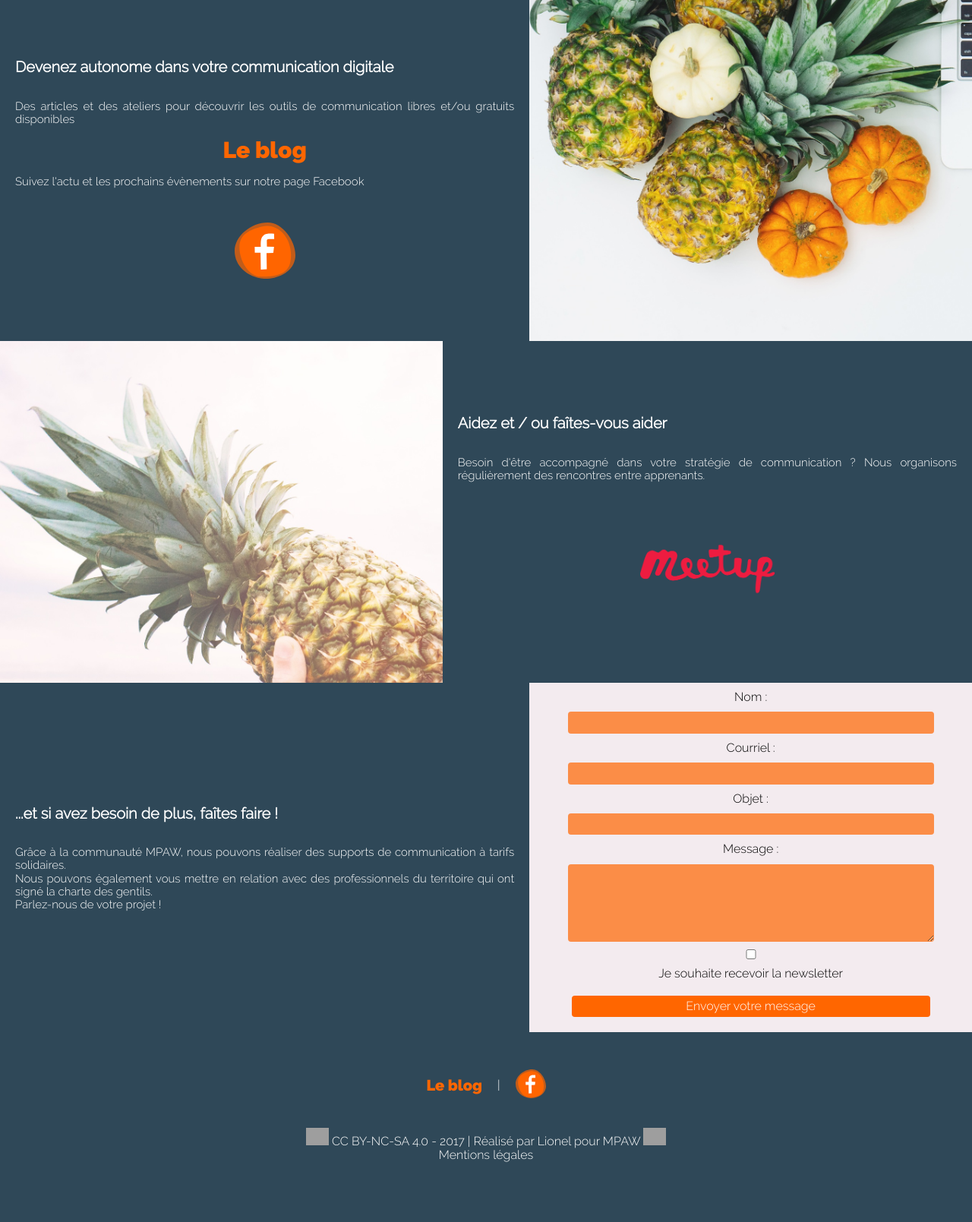
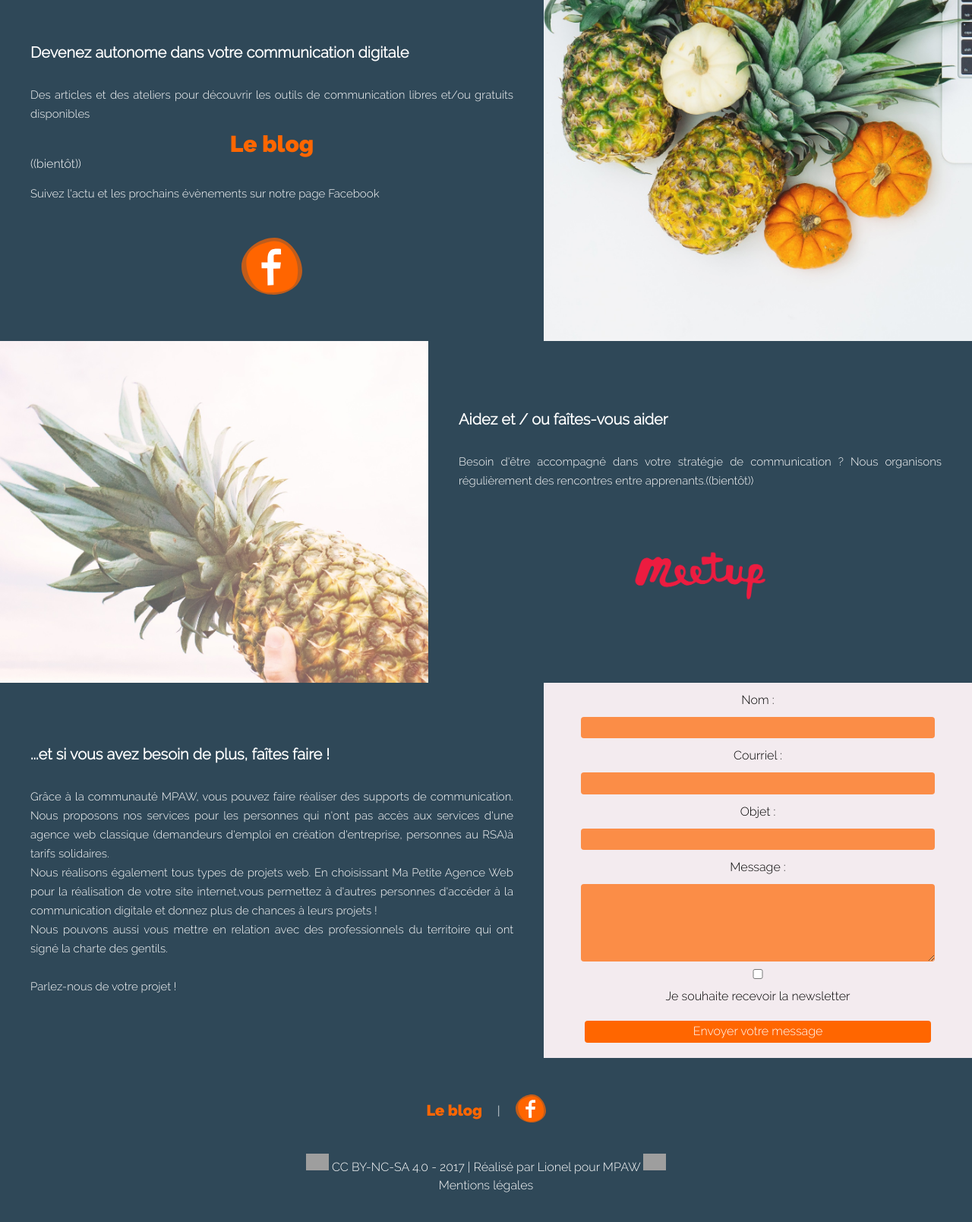
Before and after one commit to Letitbe133/mpaw, a PHP site: page / in a window 1280 px wide. Shown: the part 1251-2860 px from the top of the page at 76% size. Before the commit the page ends 2781 px from the top, so only its background shows below. Run offline with PHP 8.4, Linux system fonts and the light colour scheme; some libraries are stand-ins or nearby versions; grey boxes are pictures that could not be loaded.

Commit message:
interlignes+padding+texte dernière section

```diff
--- a/private/view/main.php
+++ b/private/view/main.php
@@ -27,7 +27,7 @@
             <p>
                 Des articles et des ateliers pour découvrir les outils de communication libres et/ou gratuits disponibles
             </p>
-            <a href="blog.mpaw.xyz">Le blog</a>
+            <a href="blog.mpaw.xyz">Le blog</a> ((bientôt))
             <p>
 
                 Suivez l'actu et les prochains évènements sur notre page Facebook
@@ -43,7 +43,7 @@
 		Aidez et / ou faîtes-vous aider
             </h2>
             <p>
-                Besoin d'être accompagné dans votre stratégie de communication ? Nous organisons régulièrement des rencontres entre apprenants.
+                Besoin d'être accompagné dans votre stratégie de communication ? Nous organisons régulièrement des rencontres entre apprenants.((bientôt))
             </p>
             <a href="#" target="blank"><img src="public/images/meetup-logo1200x630-transparent.png" width="" alt="Suivez-nous sur Meetup" /></a>
         </div>
@@ -51,11 +51,12 @@
     <section id="pro">
         <div class="section-content">
             <h2>
-		...et si avez besoin de plus, faîtes faire !
+		...et si vous avez besoin de plus, faîtes faire !
             </h2>
             <p>
-                Grâce à la communauté MPAW, nous pouvons réaliser des supports de communication à tarifs solidaires.<br/>
-                Nous pouvons également vous mettre en relation avec des professionnels du territoire qui ont signé la charte des gentils.<br/>
+                Grâce à la communauté MPAW, vous pouvez faire réaliser des supports de communication. Nous proposons nos services pour les personnes qui n'ont pas accès aux services d'une agence web classique (demandeurs d'emploi en création d'entreprise, personnes au RSA)à tarifs solidaires. <br/>
+                Nous réalisons également tous types de projets web. En choisissant Ma Petite Agence Web pour la réalisation de votre site internet,vous permettez à d'autres personnes d'accéder à la communication digitale et donnez plus de chances à leurs projets !  <br/>
+                Nous pouvons aussi vous mettre en relation avec des professionnels du territoire qui ont signé la charte des gentils.<br/><br/>
                 Parlez-nous de votre projet !
             </p>
         </div>
--- a/public/css/main.css
+++ b/public/css/main.css
@@ -38,6 +38,7 @@ html, body {
     padding: 0;
     font-family: ralewaylight;
     font-size: 1rem;
+    line-height: 2.5rem;
 /*    background-color: rgb(206, 205, 194);*/
 }
 
@@ -323,7 +324,9 @@ footer {
 		.ml p a {
 			font-size: 1.5em;
 		}
-
+	.section-content {
+	    padding: 0 4rem;
+	 }
 }
 
 @media only screen and (min-width: 992px) {
@@ -407,6 +410,7 @@ footer {
 	        width: 53%;
 	        color: white;
 	        text-align: justify;
+	        padding: 0 4rem;
 	    }
 
 				.section-content a {
```
